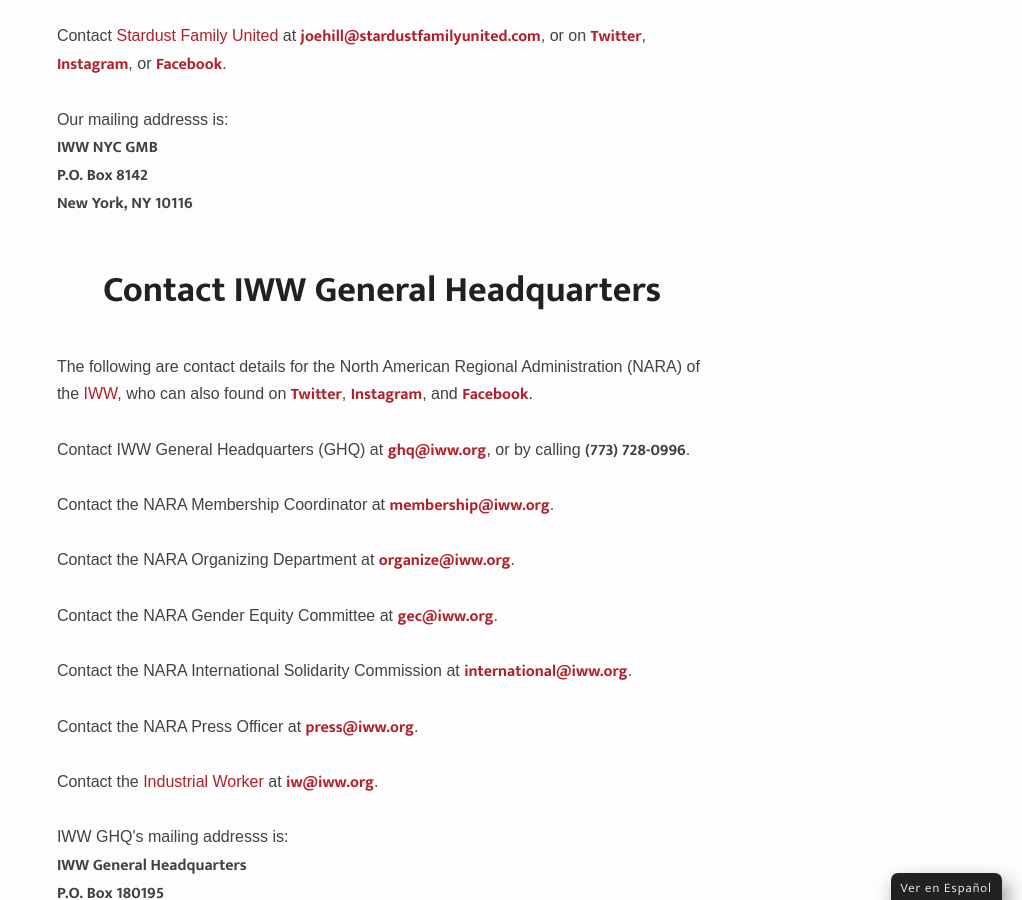
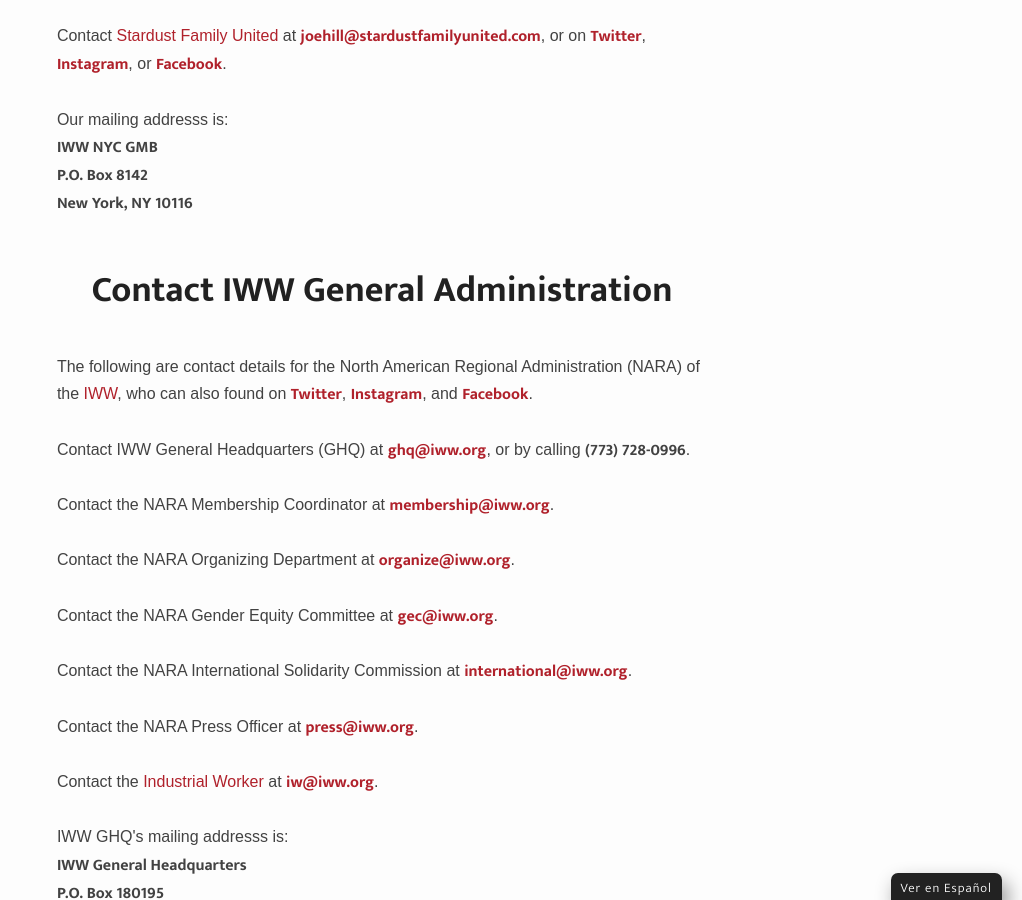
Before and after one commit to IWW-NYC-GMB/iww.nyc, a Jekyll site: the page built from contact.html, in a window 1280 px wide and 900 px high, scrolled down 1172 px. Shown: the whole window, without its empty margins (258-1280 px from the left). Built offline with Jekyll 4.4.1, drawn with Linux system fonts in a browser that asks for light colours; some web fonts are replaced.

Commit message:
Update contact.html

```diff
--- a/contact.html
+++ b/contact.html
@@ -69,7 +69,7 @@
 P.O. Box 8142<br>
 New York, NY 10116</strong><br><br><br>
 
-<h1 style="font-size:36px;text-align:center;margin-bottom:35px;line-height:1;">Contact IWW General Headquarters</h1>
+<h1 style="font-size:36px;text-align:center;margin-bottom:35px;line-height:1;">Contact IWW General Administration</h1>
 
 The following are contact details for the North American Regional Administration (NARA) of the <a href="https://iww.org" target="_blank">IWW</a>, who can also found on <a href="https://twitter.com/iww" target="_blank"><strong>Twitter</strong></a>, <a href="https://instagram.com/industrialworkersoftheworld" target="_blank"><strong>Instagram</strong></a>, and <a href="https://facebook.com/iww.org" target="_blank"><strong>Facebook</strong></a>.<br><br>
 
```
